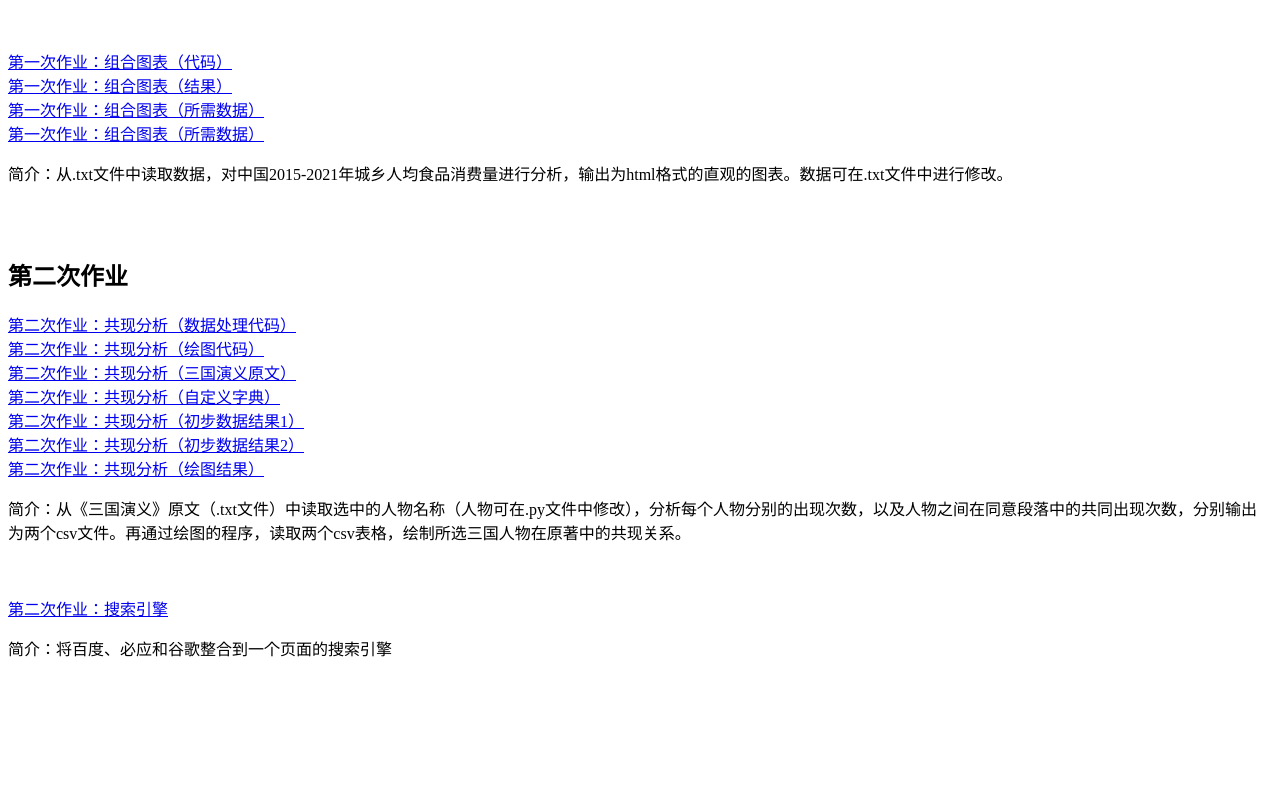
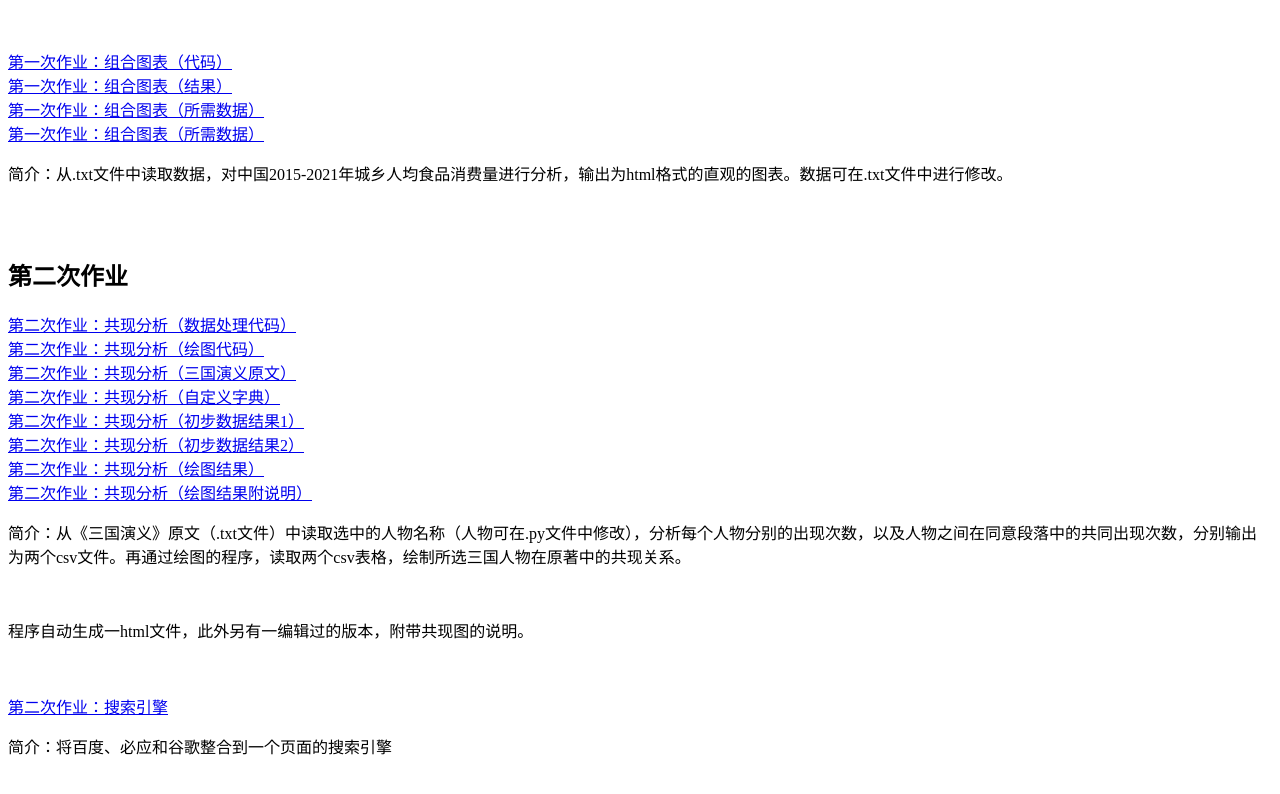
Before and after one commit to TemplarBruno/hzs.github.io, a plain HTML site: page index.html in a window 1280 px wide. Shown: the part 491-1285 px from the top of the page. Before the commit the page ends 1193 px from the top, so only its background shows below. Drawn offline with Linux system fonts and the light colour scheme.

Commit message:
Update index.html

```diff
--- a/index.html
+++ b/index.html
@@ -35,8 +35,10 @@
    <a href="http://templarbruno.github.io/第二次作业/人物共同出现次数.csv" title="第二次作业：共现分析——初步数据结果1">第二次作业：共现分析（初步数据结果1）</a><br/>
    <a href="http://templarbruno.github.io/第二次作业/人物出现次数.csv" title="第二次作业：共现分析——初步数据结果2">第二次作业：共现分析（初步数据结果2）</a><br/>
    <a href="http://templarbruno.github.io/第二次作业/蜀汉主要人物共现分析图.html" title="第二次作业：绘图结果">第二次作业：共现分析（绘图结果）</a><br/>
+    <a href="http://templarbruno.github.io/第二次作业/蜀汉主要人物共现分析图（说明）.html" title="第二次作业：绘图结果（附说明）">第二次作业：共现分析（绘图结果附说明）</a><br/>
    <p>简介：从《三国演义》原文（.txt文件）中读取选中的人物名称（人物可在.py文件中修改），分析每个人物分别的出现次数，以及人物之间在同意段落中的共同出现次数，分别输出为两个csv文件。再通过绘图的程序，读取两个csv表格，绘制所选三国人物在原著中的共现关系。</p><br/>
-   <br/>
+   <p>程序自动生成一html文件，此外另有一编辑过的版本，附带共现图的说明。</p><br/>
+    <br/>
 
     <a href="http://templarbruno.github.io/第二次作业/搜索引擎.html" title="第二次作业：搜索引擎">第二次作业：搜索引擎</a><br/>
     <p>简介：将百度、必应和谷歌整合到一个页面的搜索引擎</p></br>
```
